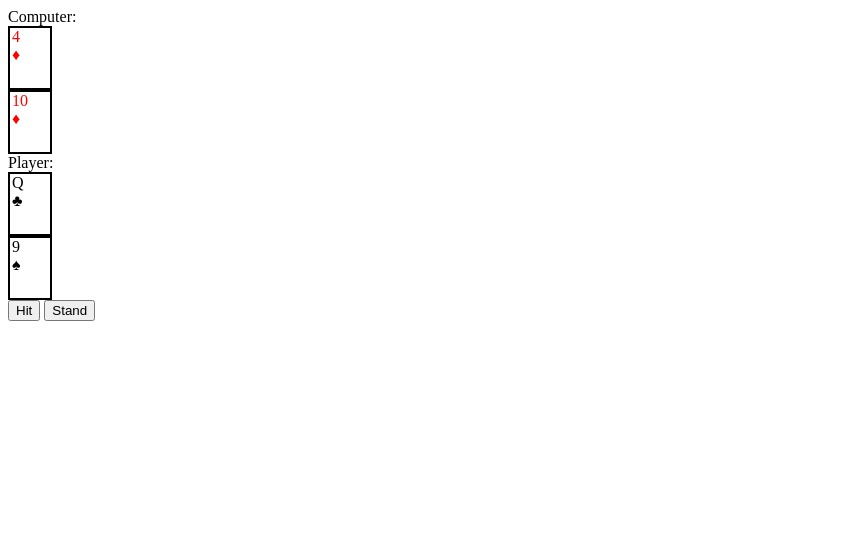
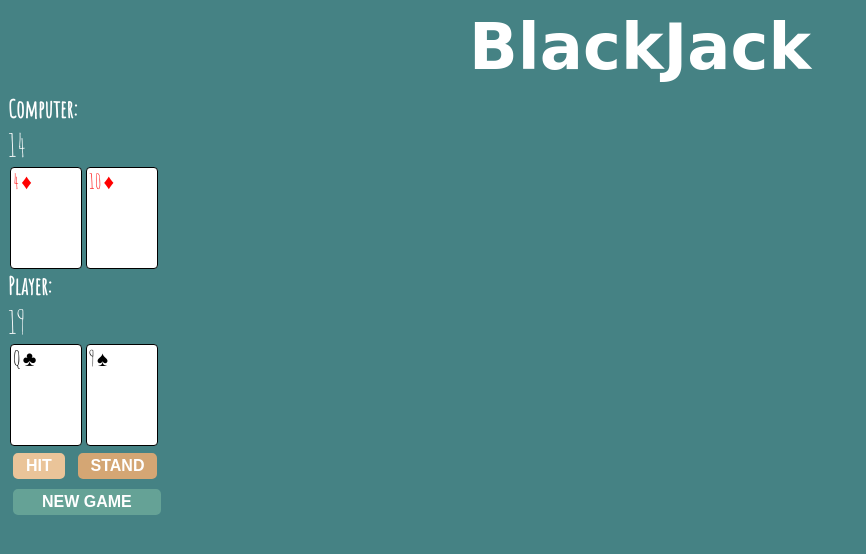
Before and after one commit to Amber-Williams/lessonsLearned, a plain HTML site: page CodeWorks Assignment/index.html in a window 1280 px wide. Shown: the whole page, without its empty margins (0-866 px from the left). Drawn offline with nearby package versions, Linux system fonts and the light colour scheme; a web font is replaced by a local one.

Commit message:
Finishing touches
Added HTML generated text for scores
Decorated CSS
Added JS commenting
startGame() resets

```diff
--- a/CodeWorks Assignment/index.html
+++ b/CodeWorks Assignment/index.html
@@ -6,17 +6,23 @@
   <title>JS Bin</title>
   <script src="https://code.jquery.com/jquery-3.1.0.js"></script>
   <link rel="stylesheet" href="styles.css">
+  <link href="https://fonts.googleapis.com/css?family=Amatic+SC|Cabin+Sketch" rel="stylesheet">
   <script src="test.js"></script>
 </head>
 <body>
-  Computer:
-  <div id="computerScore"></div>
+  <h1>BlackJack</h1>
+  <h2>Computer:</h2>
+  <div id="computerScore" class="scores"></div>
   <div id="computerDiv"></div>
-  Player:
-  <div id="playerScore"></div>
+  <h2>Player:</h2>
+  <div id="playerScore" class="scores"></div>
   <div id="playerDiv"></div>
 
-  <button onclick="hit(true)">Hit</button>
-  <button onclick="stand()">Stand</button>
+  <div id="gameOver" class="gameOverText"></div>
+
+  <button onclick="hit(true)">HIT</button>
+  <button class="stand-btn" onclick="stand()">STAND</button>
+  <br/>
+  <button class="start-btn"onclick="startGame()">NEW GAME</button>
 </body>
 </html>
--- a/CodeWorks Assignment/styles.css
+++ b/CodeWorks Assignment/styles.css
@@ -1,7 +1,34 @@
+body{
+    background-color: #458284;
+    font-family: 'Amatic SC', serif;
+    color:white;
+    -webkit-font-smoothing: antialiased;
+	-moz-osx-font-smoothing: grayscale;
+}
+.scores{
+    color:white;
+    font-size:2em;
+}
+h1{
+    font-family: 'Cabin Sketch', cursive;
+    font-size: 4em;
+    text-align: center;
+    margin: 10px;
+}
+h2{
+    margin:0;
+}
 .card{
-    border:2px solid black;
-    height:60px;
-    width:40px;
+    border: 1px solid black;
+    height: 100px;
+    width: 70px;
+    background-color: white;
+    display: inline-flex;
+    font-size: 1.3em;
+    margin: 2px;
+    border-radius: 4px;
+    -webkit-font-smoothing: subpixel-antialiased;
+	-moz-osx-font-smoothing: subpixel-antialiased;
 }
 .card-value{
     margin-left:2px;
@@ -9,3 +36,30 @@
 .suite-value{
     margin-left:2px;
 }
+.gameOverText{
+    font-size: 3em;
+    text-align: center;
+    font-weight: bold;
+}
+
+button{
+    background-color: #EAC499;
+    border: 3px #EAC499 solid;
+    margin: 5px;
+    border-radius: 5px;
+    color: white;
+    font-size: 1em;
+    font-weight: bold;
+    padding-left: 10px;
+    padding-right: 10px;
+}
+.start-btn{
+    background-color: #65A296;
+    padding-left: 26px;
+    padding-right: 26px;
+    border: 3px #65A296 solid;
+}
+.stand-btn{
+    background-color: #D4A674;
+    border: 3px #D4A674 solid;
+}
--- a/CodeWorks Assignment/test.js
+++ b/CodeWorks Assignment/test.js
@@ -1,17 +1,18 @@
-$( function() {
+//Needed to wrap full code in document.ready since code was loading before page
+$( function () {
     let handValue = 0;
     //Scores:[Player, Dealer]
     let scores=[0,0];
-    var Pdiv = document.getElementById('playerDiv');
-    var Cdiv = document.getElementById('computerDiv');
+
     let card= {
             suite:"",
             value:0
         }
-
     let isGameOver = false;
 
+    //Creates card object with randomized suite and card value
     function drawCard(currentHandValue){
+        //Below randomizes card suite to generate using formula to create number 1-4
         const randomSuite = Math.floor(Math.random()*4)+1;
         switch (randomSuite){
             case 1:
@@ -28,6 +29,7 @@ $( function() {
                 break;
             }
 
+        //Below randomizes card value to generate using formula to create number 1-13
         const randomValue = Math.floor(Math.random()*13)+1;
         switch (randomValue){
             case 1:
@@ -87,69 +89,8 @@ $( function() {
                 handValue+=10;
                 break;
         }
-        console.log(card.value + " of " + card.suite);
     }
-
-    function startGame(){
-
-        function drawInitialCards(isPlayer) {
-            handValue=0;
-            for(i=2; i>0; i--){
-                if(isPlayer) {
-                    drawCard(scores[0]);
-                    scores[0] = handValue;
-                    createCardDiv(card.value,card.suite,true);
-                } else {
-                    drawCard(scores[1]);
-                    scores[1] = handValue;
-                    createCardDiv(card.value,card.suite,false);
-                }
-            }
-
-
-            console.log(handValue);
-        }
-        drawInitialCards(true);
-        drawInitialCards(false);
-
-        if(scores[0] == 21 || scores[1] == 21) {
-            isGameOver = true;
-        }
-    }
-
-    function hit(isPlayer) {
-
-        if(isGameOver) {
-            return;
-        }
-
-        handValue=0;
-        if(isPlayer) {
-            drawCard(scores[0]);
-
-            scores[0] += handValue;
-
-            createCardDiv(card.value,card.suite,true);
-
-            if(scores[0] >= 21) {
-                stand();
-            }
-        }
-        else {
-            drawCard(scores[1]);
-
-            scores[1] += handValue;
-
-            createCardDiv(card.value,card.suite,false);
-
-        }
-        console.log(scores);
-    }
-
-    document.hit = hit;
-    document.stand = stand;
-
-
+    //Below generates a HTML and CSS built card based on card object key values then appends them as they are drawn
     function createCardDiv(value, suite, isPlayer) {
         let cardDiv = $('<div>', { class: "card",
                                 });
@@ -167,6 +108,7 @@ $( function() {
                                         color:'red'
                                     }
                                 });
+
         if(suite=="♣" || suite=="♠"){
             suiteDiv = $('<div>', { class: "suite-value",
                                     text: suite,
@@ -192,34 +134,103 @@ $( function() {
         }
     }
 
-    function stand(){
+
+    function startGame(){
+        isGameOver=false;
+        //Clears out previous game cards
+        $('#computerDiv').html("");
+        $('#playerDiv').html("");
+        $('#gameOver').html("");
+        //Deals two cards to Player and Computer
+        function drawInitialCards(isPlayer) {
+            handValue=0;
+
+            for(i=2; i>0; i--){
+                if(isPlayer) {
+                    drawCard(scores[0]);
+                    scores[0] = handValue;
+                    createCardDiv(card.value,card.suite,true);
+                    $('#playerScore').html(scores[0]);
+                } else {
+                    drawCard(scores[1]);
+                    scores[1] = handValue;
+                    createCardDiv(card.value,card.suite,false);
+                    $('#computerScore').html(scores[1]);
+                }
+            }
+        }
+        drawInitialCards(true);
+        drawInitialCards(false);
+
+        //Below ends game if Player or Computer get 21 on intial draw
+        if(scores[0] == 21 || scores[1] == 21) {
+            isGameOver = true;
+            if(scores[0]==21){
+                $('#gameOver').html("Player Wins!");
+            } else {
+                $('#gameOver').html("Computer Wins!");
+            }
+        }
+    }
+
+    function hit(isPlayer) {
+        //If gameover is true turn the hit button off
         if(isGameOver) {
             return;
         }
-        console.log(scores)
+        handValue=0;
+        if(isPlayer) {
+            drawCard(scores[0]);
+            scores[0] += handValue;
+            createCardDiv(card.value,card.suite,true);
+            $('#playerScore').html(scores[0]);
+            //If player busts run submit game through stand function
+            if(scores[0] >= 21) {
+                stand();
+            }
+        } else {
+            drawCard(scores[1]);
+            scores[1] += handValue;
+            createCardDiv(card.value,card.suite,false);
+            $('#computerScore').html(scores[1]);
+        }
+    }
+
+    //Below needs to be here to move hit, stand and startGame funtions globally outside jQuery document.ready scope
+    document.hit = hit;
+    document.stand = stand;
+    document.startGame = startGame;
+
+
+    function stand(){
+        //If gameover is true turn the stand button off
+        if(isGameOver) {
+            return;
+        }
         // computer turn
         while(scores[1]<17){
             hit(false);
+            $('#computerScore').html(scores[1]);
             console.log(scores)
         }
+        //Gameover switch is flipped on disabiling buttons
         isGameOver = true;
         if(scores[0]>21){
-            console.log("Player Busts - Dealer Wins!")
+            $('#gameOver').html("Player Busts - Dealer Wins!");
         } else if (scores[1]>21){
-            console.log("Dealer Busts - Player Wins!")
+            $('#gameOver').html("Dealer Busts - Player Wins!");
         } else{
             if (scores[0]<scores[1]){
-                console.log("Dealer Wins!");
+                $('#gameOver').html("Dealer Wins!");
             } else if (scores[0]>scores[1]){
-                console.log("Player Wins!");
+                $('#gameOver').html("Player Wins!");
             } else if(scores[0]==scores[1]){
-                console.log("Tie!");
+                $('#gameOver').html("Tie!");
             } else{
-                console.log("Error");
+                $('#gameOver').html("Error");
             }
         }
     }
 
     startGame();
-    console.log( "ready!" );
 });
```
Also changed, not shown: 1 other file.
